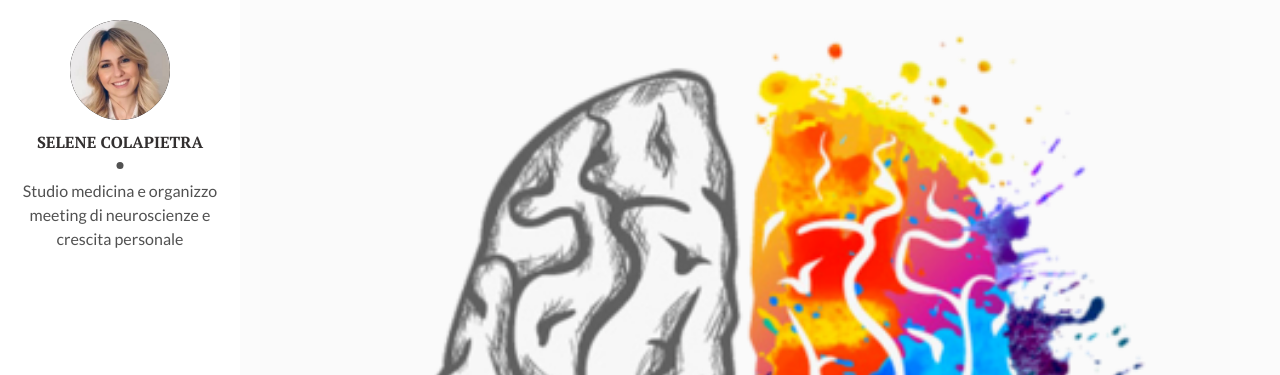
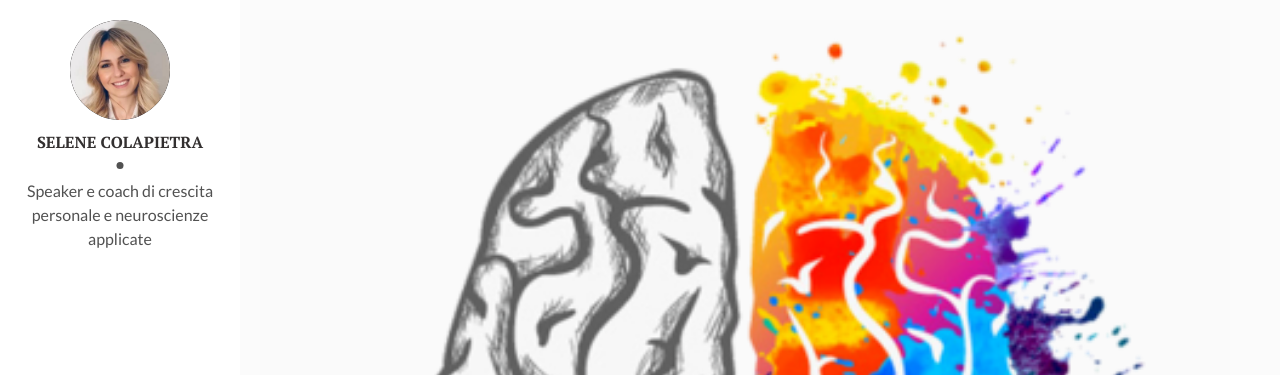
Before and after one commit to selenecolapietra/selenecolapietra.github.io, a Jekyll site: the page built from aboutme.md, in a window 1280 px wide. Shown: the top 375 px of the page. Built offline with Jekyll 4.4.1, drawn with Linux system fonts in a browser that asks for light colours.

Commit message:
about-author

```diff
--- a/_config.yml
+++ b/_config.yml
@@ -12,7 +12,7 @@ site-twitter: #if your site has a twitter account, enter it here
 # Author Settings
 author: Selene Colapietra # add your name
 author-img: avatar500.jpg # add your photo
-about-author: Studio medicina e organizzo meeting di neuroscienze e crescita personale # add description
+about-author: Speaker e coach di crescita personale e neuroscienze applicate # add description
 social-email: selenecolapietra@gmail.com # add your Email address
 social-linkedin: selenecolapietra # add your Linkedin handle
 social-facebook: selenecolapietra # add your Facebook handle
```
